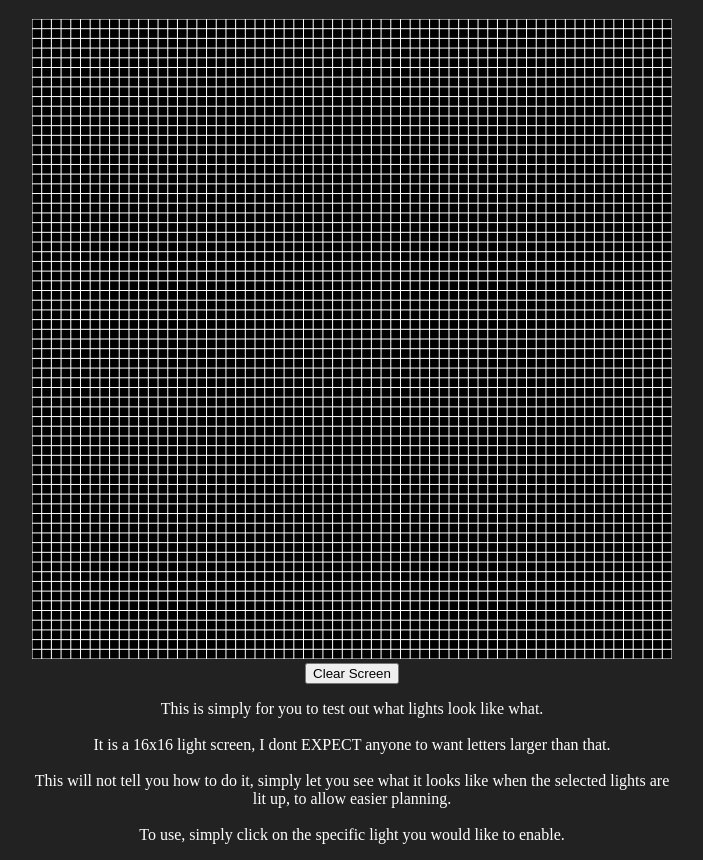
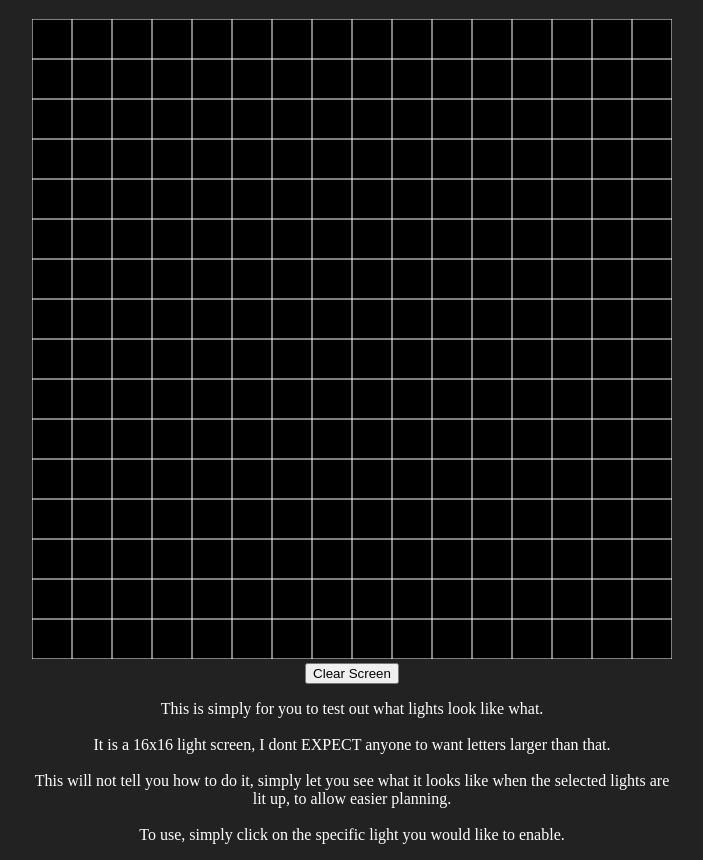
Before and after one commit to MarellaB/C_16Bit_Display, a plain HTML site: page index.html in a window 1280 px wide. Shown: the part 61-921 px from the top of the page, without its empty margins (288-991 px from the left). Drawn offline with Linux system fonts and the light colour scheme.

Commit message:
Update index.html

```diff
--- a/index.html
+++ b/index.html
@@ -39,7 +39,7 @@
     <script charset="utf-8">
       var canvas = document.getElementById('display');
       var ctx = canvas.getContext('2d');
-      var lightCount = 66;
+      var lightCount = 16;
       var lights = Array(lightCount);
       var lightSize = canvas.width/lightCount;
 
```
